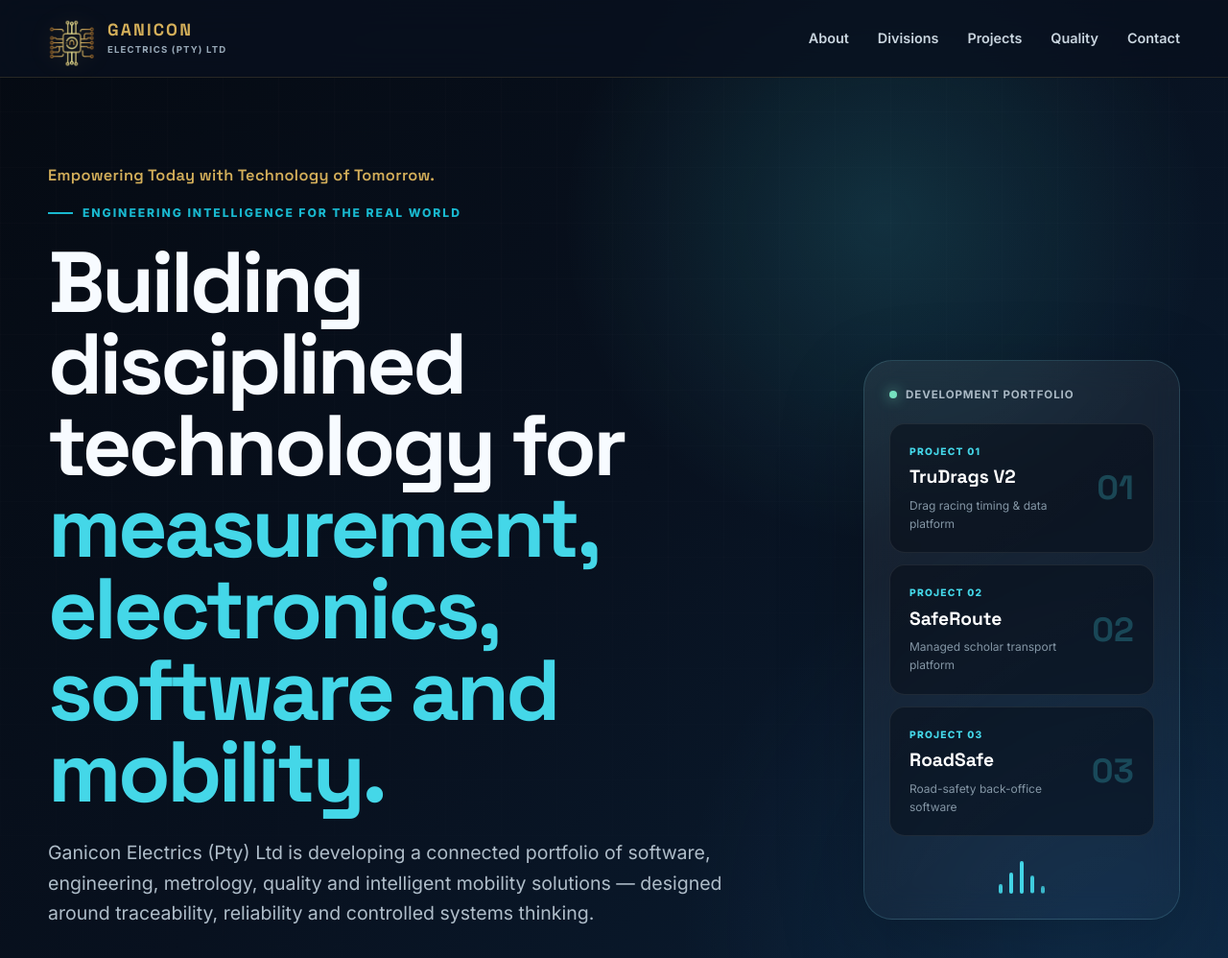
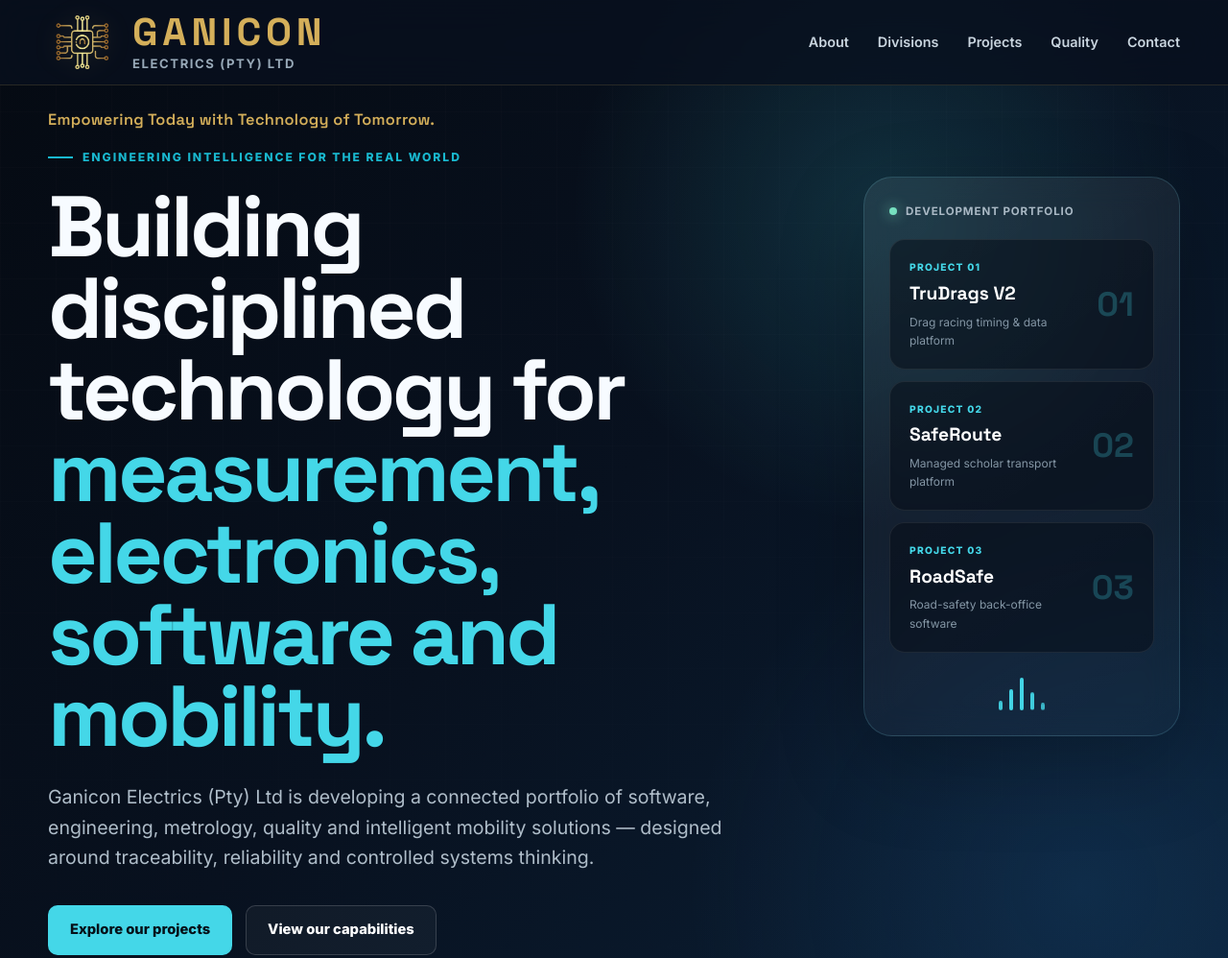
Before and after one commit to Kalel1177/ganicon-electrics-website, a plain HTML site: page index.html in a window 1280 px wide. Shown: the top 998 px of the page at 96% size. Drawn offline with Linux system fonts and the light colour scheme.

Commit message:
Add files via upload

```diff
--- a/styles.css
+++ b/styles.css
@@ -27,6 +27,14 @@
 
   --container: min(1180px, calc(100% - 40px));
   --transition: 180ms ease;
+
+  /* Header and hero layout: keep these values together for easy adjustment. */
+  --header-height: 88px;
+  --header-logo-size: 72px;
+  --header-name-size: 2.5rem;
+  --header-subtitle-size: 0.82rem;
+  --hero-top-gap: 24px;
+  --portfolio-top-offset: 72px;
 }
 
 *,
@@ -63,7 +71,7 @@ a {
 }
 
 img {
-  max-width: 120%;
+  max-width: 100%;
   display: block;
 }
 
@@ -85,7 +93,7 @@ h1 {
   max-width: 920px;
   margin-bottom: 26px;
   color: #f7fbff;
-  font-size: clamp(3.2rem, 7vw, 7rem);
+  font-size: clamp(3rem, 7vw, 6.8rem);
   line-height: 0.95;
 }
 
@@ -95,13 +103,13 @@ h1 span {
 
 h2 {
   margin-bottom: 20px;
-  font-size: clamp(2.3rem, 4vw, 4.5rem);
+  font-size: clamp(2.2rem, 4vw, 4.4rem);
   line-height: 1.02;
 }
 
 h3 {
   margin-bottom: 12px;
-  font-size: 1.50rem;
+  font-size: 1.45rem;
   line-height: 1.15;
 }
 
@@ -167,7 +175,7 @@ ul {
 
 .section-heading > p:last-child {
   max-width: 680px;
-  font-size: 1.10rem;
+  font-size: 1.06rem;
 }
 
 .skip-link {
@@ -204,7 +212,7 @@ ul {
 
 .nav-wrap {
   display: flex;
-  min-height: 80px;
+  min-height: var(--header-height);
   align-items: center;
   justify-content: space-between;
   gap: 30px;
@@ -219,9 +227,9 @@ ul {
 
 .brand-mark {
   display: grid;
-  width: 50px;
-  height: 50px;
-  flex: 0 0 50px;
+  width: 46px;
+  height: 46px;
+  flex: 0 0 46px;
   place-items: center;
 }
 
@@ -242,8 +250,8 @@ ul {
 }
 
 .brand-mark-logo img {
-  width: 60px;
-  height: 60px;
+  width: 46px;
+  height: 46px;
   object-fit: contain;
   filter: drop-shadow(0 0 12px rgba(212, 175, 90, 0.16));
   animation: ganiconBrandArrival 1100ms ease-out 300ms 1 both;
@@ -269,16 +277,41 @@ ul {
 .brand-copy strong {
   color: var(--gold);
   font-family: "Space Grotesk", sans-serif;
-  font-size: 1.10rem;
+  font-size: 1.08rem;
   letter-spacing: 0.12em;
 }
 
 .brand-copy small {
   margin-top: 6px;
   color: #98a9b8;
-  font-size: 0.6rem;
+  font-size: 0.56rem;
   font-weight: 700;
   letter-spacing: 0.12em;
+}
+
+/* Larger header identity; the footer keeps its existing logo sizes. */
+.site-header .brand {
+  gap: 16px;
+  flex-shrink: 0;
+}
+
+.site-header .brand-mark {
+  width: var(--header-logo-size);
+  height: var(--header-logo-size);
+  flex-basis: var(--header-logo-size);
+}
+
+.site-header .brand-mark-logo img {
+  width: var(--header-logo-size);
+  height: var(--header-logo-size);
+}
+
+.site-header .brand-copy strong {
+  font-size: var(--header-name-size);
+}
+
+.site-header .brand-copy small {
+  font-size: var(--header-subtitle-size);
 }
 
 .primary-nav {
@@ -340,7 +373,8 @@ ul {
 /* Hero */
 .hero {
   min-height: 820px;
-  padding-top: 170px;
+  /* Move the slogan and headline up, leaving clearance below the fixed header. */
+  padding-top: calc(var(--header-height) + var(--hero-top-gap));
   overflow: hidden;
   color: white;
   background:
@@ -365,7 +399,8 @@ ul {
   z-index: 1;
   display: grid;
   grid-template-columns: minmax(0, 1.55fr) minmax(330px, 0.65fr);
-  align-items: center;
+  /* Do not centre the project card against the full height of the headline. */
+  align-items: start;
   gap: 72px;
 }
 
@@ -454,6 +489,7 @@ ul {
 
 .hero-panel {
   position: relative;
+  margin-top: var(--portfolio-top-offset);
   padding: 26px;
   border: 1px solid rgba(125, 211, 228, 0.18);
   border-radius: var(--radius-lg);
@@ -980,12 +1016,17 @@ ul {
 
 /* Responsive */
 @media (max-width: 980px) {
+  :root {
+    /* The project card follows the text when the layout becomes one column. */
+    --portfolio-top-offset: 0px;
+  }
+
   .section {
     padding: 90px 0;
   }
 
   .hero {
-    padding-top: 145px;
+    padding-top: calc(var(--header-height) + var(--hero-top-gap));
   }
 
   .hero-layout,
@@ -1047,6 +1088,10 @@ ul {
 @media (max-width: 760px) {
   :root {
     --container: min(100% - 28px, 1180px);
+    --header-height: 78px;
+    --header-logo-size: 52px;
+    --header-name-size: 1.65rem;
+    --header-subtitle-size: 0.62rem;
   }
 
   .section {
@@ -1067,7 +1112,7 @@ ul {
 
   .primary-nav {
     position: fixed;
-    inset: 78px 0 auto;
+    inset: var(--header-height) 0 auto;
     display: grid;
     gap: 0;
     padding: 12px 20px 26px;
@@ -1104,7 +1149,7 @@ ul {
 
   .hero {
     min-height: auto;
-    padding-top: 132px;
+    padding-top: calc(var(--header-height) + var(--hero-top-gap));
   }
 
   .hero-proof {
```
